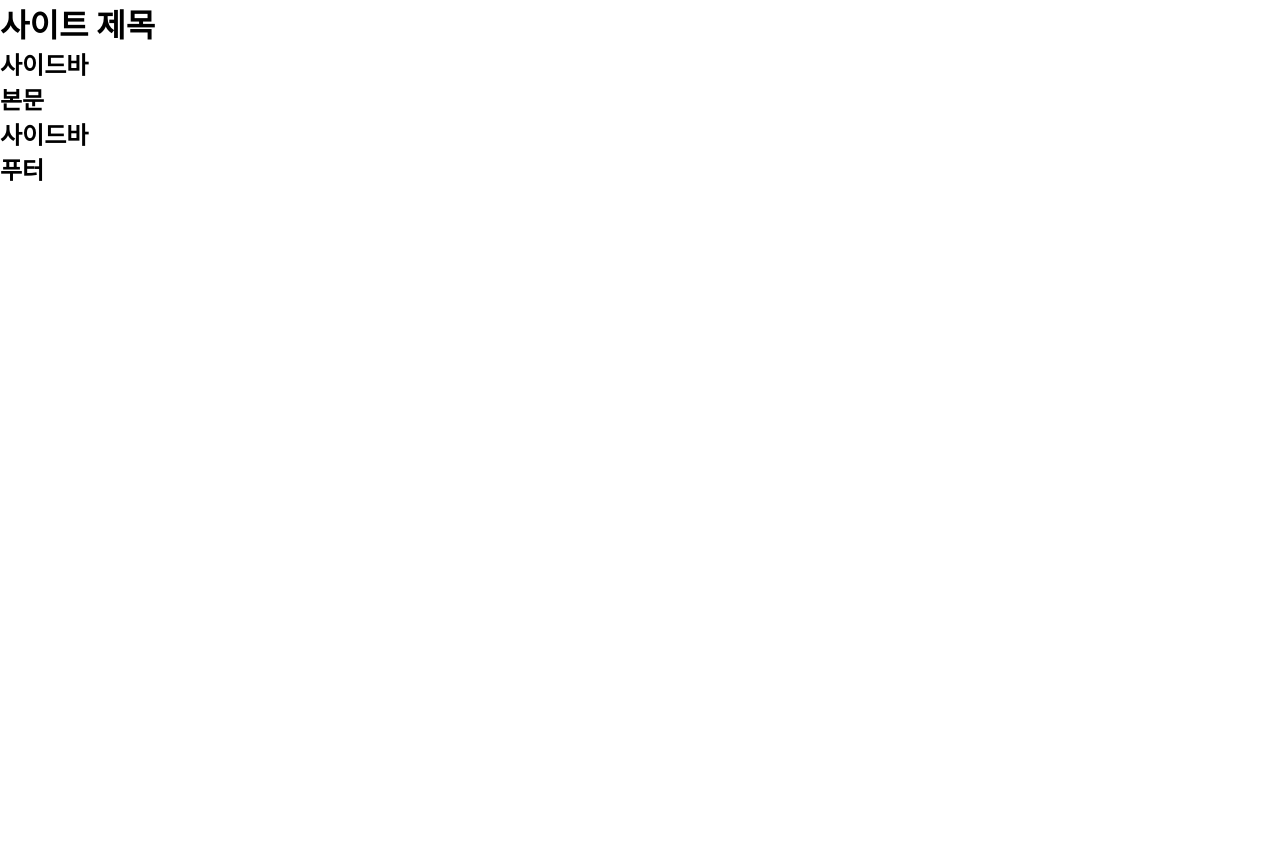
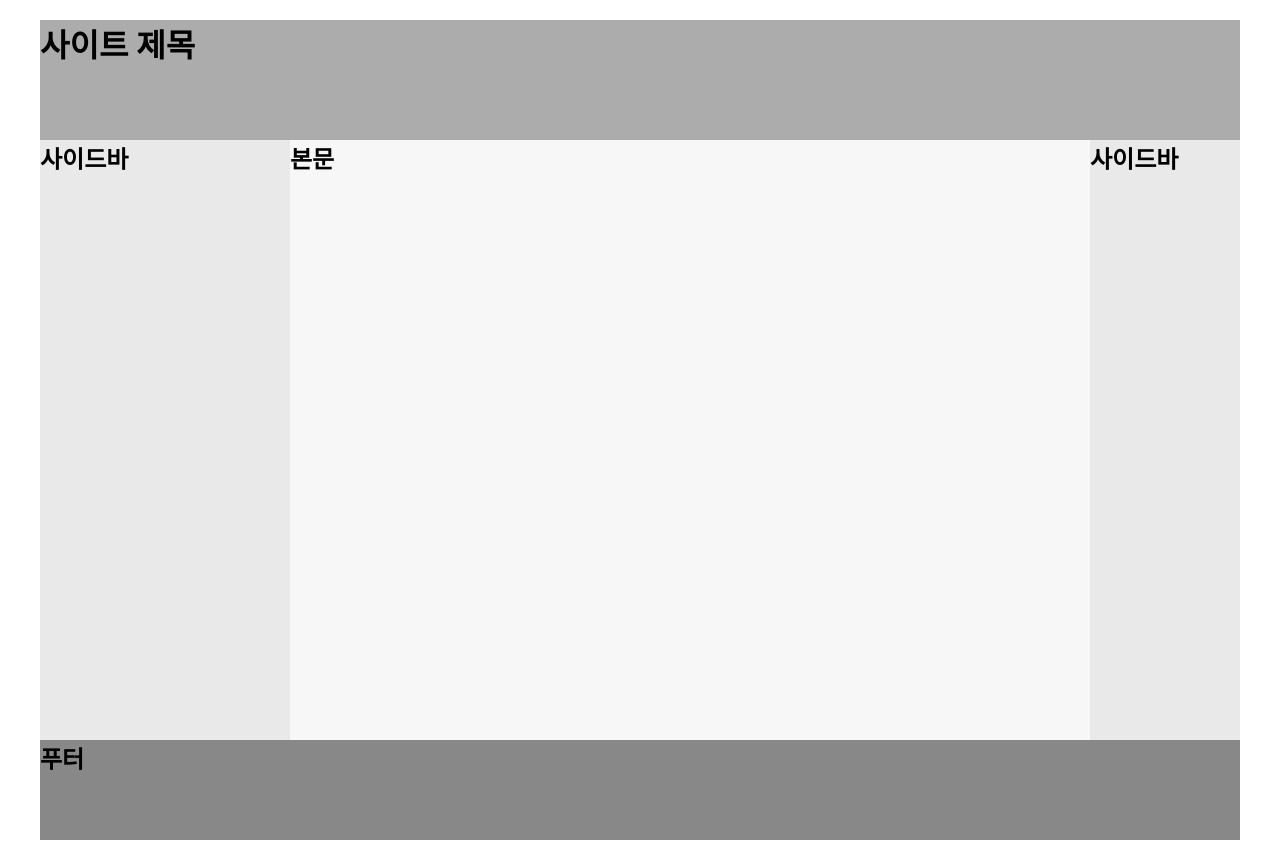
Before and after one commit to Felix-Silas/WebChallenge, a plain HTML site: page 08/3column.html in a window 1280 px wide. Before the commit the page ends 800 px from the top, so only its background shows below. Drawn offline with Linux system fonts and the light colour scheme.

Commit message:
fourteenth day

```diff
--- a/08/css/2column.css
+++ b/08/css/2column.css
@@ -3,3 +3,30 @@
   padding:0;
   box-sizing: border-box;
 }
+#container{
+  width: 1200px;
+  margin: 20px auto;
+}
+#header{
+  width: 100%;
+  height: 120px;
+  background-color: #acacac;
+}
+#sidebar {
+  width: 300px;
+  height: 600px;
+  background-color: #e9e9e9;
+  float: left;
+}
+#contents{
+  width: 900px;
+  height: 600px;
+  background-color: #f7f7f7;
+  float: left;
+}
+#footer{
+  width: 100%;
+  height: 100px;
+  background-color: #888888;
+  clear: left;
+}
--- a/08/css/3column.css
+++ b/08/css/3column.css
@@ -3,3 +3,37 @@
   padding:0;
   box-sizing: border-box;
 }
+#container{
+  width: 1200px;
+  margin: 20px auto;
+}
+#header{
+  width: 100%;
+  height: 120px;
+  background-color: #acacac;
+}
+#left-sidebar{
+  width: 250px;
+  height: 600px;
+  background-color: #e9e9e9;
+  float: left;
+}
+#contents{
+  width: 800px;
+  height: 600px;
+  background-color: #f7f7f7;
+  float: left;
+}
+#right-sidebar{
+  width: 150px;
+  height: 600px;
+  float: left;
+  background-color: #e9e9e9;
+}
+#footer{
+  width: 100%;
+  height: 100px;
+  background-color: #888888;
+  clear: left;
+
+}
--- a/08/css/position-2.css
+++ b/08/css/position-2.css
@@ -9,9 +9,13 @@
  width:800px;
  height:500px;
  margin:0 auto;
+ position: relative;
 }
 h1 {
   color:#fff;
   font-size:120px;
   text-shadow: 2px 3px 0 #000;
+  position: absolute;
+  right: 100px;
+  bottom: 100px;
 }
```
Also changed, not shown: 08/quiz-1.html (+5 -0 lines), 08/quiz-2.html (+9 -0 lines), 08/quiz-3.html (+11 -0 lines).
